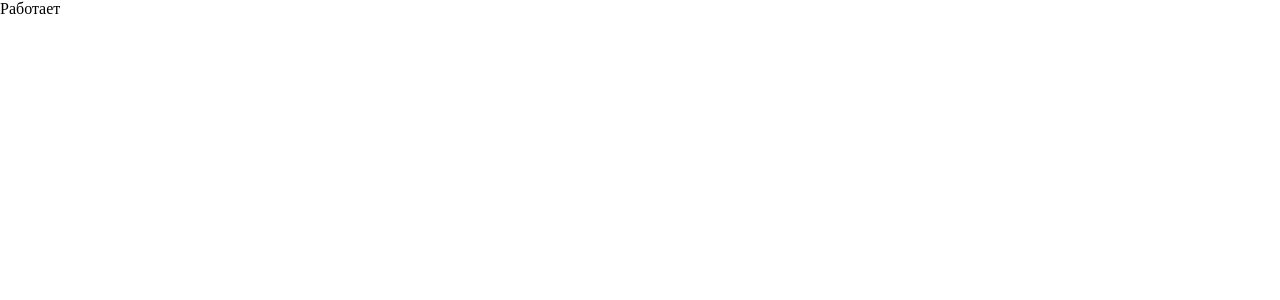
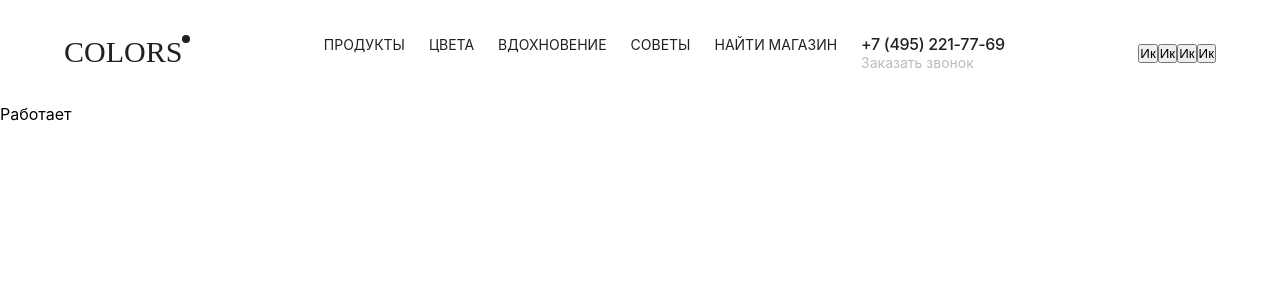
Before and after one commit to Juris-Berkulis/paint_catalog, a Vue app: page / in a window 1280 px wide. Shown: the top 300 px of the page. Built offline with nearby package versions, Linux system fonts and the light colour scheme.

Commit message:
1. Create the "TheHeader" component and connect it in the "App" component; 2. Add some styles.

```diff
--- a/src/App.vue
+++ b/src/App.vue
@@ -1,21 +1,28 @@
 <script>
 import CatalogView from './components/CatalogView.vue';
+import TheHeader from './components/TheHeader.vue';
 
 export default {
   components: {
     CatalogView,
-  },
+    TheHeader,
+},
 }
 </script>
 
 <template>
-<div>
-  <div>
+<div class="app">
+  <TheHeader></TheHeader>
+  <div class="page">
     <CatalogView></CatalogView>
   </div>
 </div>
 </template>
 
 <style scoped>
-
+.app {
+  height: 100%;
+  width: 100%;
+  font-family: 'Inter';
+}
 </style>
--- a/src/assets/base.css
+++ b/src/assets/base.css
@@ -3,3 +3,24 @@
   padding: 0;
   box-sizing: border-box;
 }
+
+html {
+  height: 100vh;
+  min-height: 100vh;
+  width: 100vw;
+}
+
+body,
+#app {
+  height: 100%;
+  width: 100%;
+}
+
+a {
+  text-decoration: none;
+  color: #1F2020;
+}
+
+button {
+  cursor: pointer;
+}
--- /dev/null
+++ b/src/components/TheHeader.vue
@@ -0,0 +1,90 @@
+<script>
+export default {
+
+}
+</script>
+
+<template>
+<div class="header">
+    <div class="header__Logo">
+        <p class="header__LogoText">Colors</p>
+        <div class="header__LogoIcon"></div>
+    </div>
+    <div class="header__Main">
+        <div class="header__MainNav">
+            <a class="header__MainNavLink" href="#">Продукты</a>
+            <a class="header__MainNavLink" href="#">Цвета</a>
+            <a class="header__MainNavLink" href="#">Вдохновение</a>
+            <a class="header__MainNavLink" href="#">Советы</a>
+            <a class="header__MainNavLink" href="#">Найти магазин</a>
+        </div>
+        <div class="header__MainTel">
+            <p class="header__MainTelContent">
+                <a class="header__MainTelContentLink" href="tel:+74952217769">+7 (495) 221-77-69</a>
+            </p>
+            <p class="header__MainTelDescription">Заказать звонок</p>
+        </div>
+    </div>
+    <div class="header__BtnsPanel">
+        <button class="header__Btn">Ик</button>
+        <button class="header__Btn">Ик</button>
+        <button class="header__Btn">Ик</button>
+        <button class="header__Btn">Ик</button>
+    </div>
+</div>
+</template>
+
+<style scoped>
+.header {
+    height: 104px;
+    width: 100%;
+    padding: 0 64px;
+    display: flex;
+    justify-content: space-between;
+    align-items: center;
+    color: #1F2020;
+    background-color: #ffffff;
+}
+
+.header__Logo {
+    display: flex;
+}
+
+.header__LogoText {
+    font-family: 'TT Hoves';
+    font-weight: 400;
+    font-size: 30px;
+    text-transform: uppercase;
+}
+
+.header__LogoIcon {
+    height: 8px;
+    width: 8px;
+    border-radius: 50%;
+    background-color: #1F2020;
+}
+
+.header__Main {
+    display: flex;
+    justify-content: space-between;
+}
+
+.header__MainNavLink {
+    margin-right: 24px;
+    font-weight: 400;
+    font-size: 14px;
+    text-transform: uppercase;
+}
+
+.header__MainTelContentLink {
+    font-weight: 500;
+    font-size: 16px;
+    letter-spacing: -0.02em;
+}
+
+.header__MainTelDescription {
+    font-weight: 400;
+    font-size: 14px;
+    opacity: 0.3;
+}
+</style>
```
